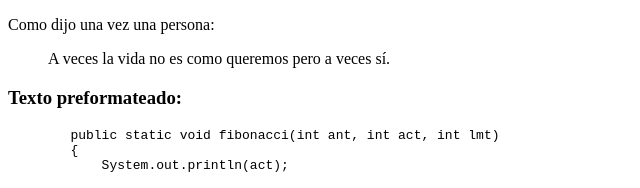
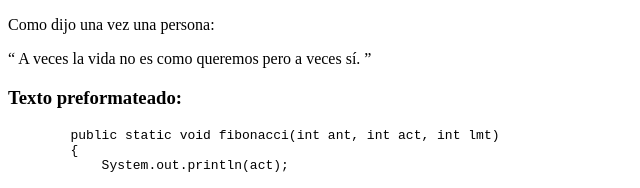
Before and after one commit to CakeNeka/Lenguajes-de-Marcas, a plain HTML site: page ejercicio3/ejercicio3.html in a window 1280 px wide. Shown: the part 314-502 px from the top of the page, 0-640 px from the left. Drawn offline with Linux system fonts and the light colour scheme.

Commit message:
fin ejercicio 3

```diff
--- a/ejercicio3/ejercicio3.html
+++ b/ejercicio3/ejercicio3.html
@@ -21,9 +21,7 @@
 
     <h3>Cita:</h3>
     <p>Como dijo una vez una persona:</p>
-    <blockquote>
-      A veces la vida no es como queremos pero a veces sí.
-    </blockquote>
+    <q> A veces la vida no es como queremos pero a veces sí. </q>
 
     <h3>Texto preformateado:</h3>
     <pre>
```
